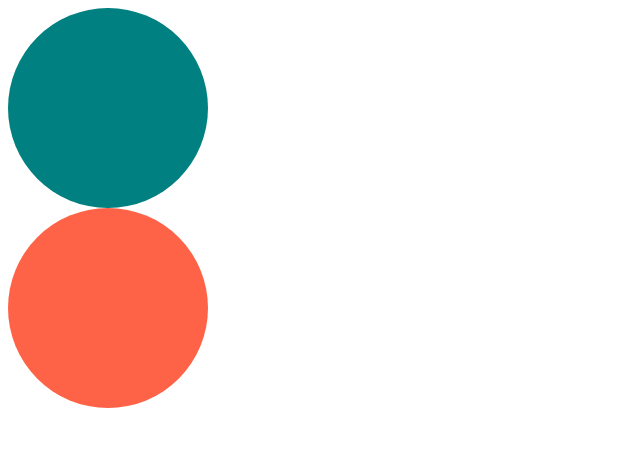
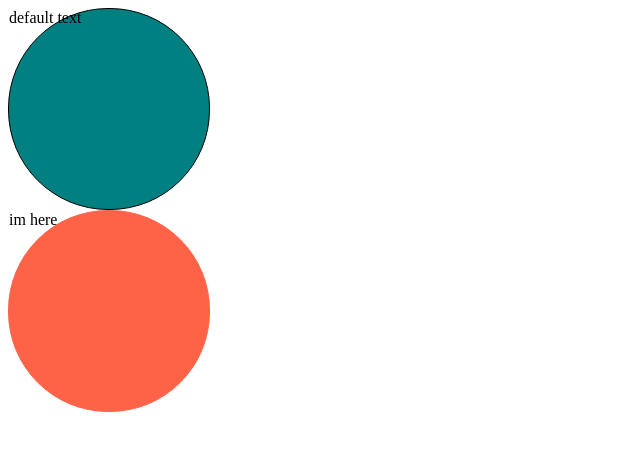
Before and after one commit to devpablokim/masterclassjs, a React (Create React App) app: page / in a window 1280 px wide. Shown: the top 450 px of the page, without its empty margins (0-640 px from the left). Built offline with nearby package versions, Linux system fonts and the light colour scheme.

Commit message:
1.0.3 Add Optional Props

```diff
--- a/src/App.tsx
+++ b/src/App.tsx
@@ -3,8 +3,8 @@
 function App() {
   return (
     <div>
-      <Circle bgColor="teal" />
-      <Circle bgColor="tomato" />
+      <Circle borderColor="black" bgColor="teal" />
+      <Circle text="im here" bgColor="tomato" />
     </div>
   );
 }
--- a/src/Circle.tsx
+++ b/src/Circle.tsx
@@ -2,6 +2,7 @@
 
 interface ContainerProps {
     bgColor: string;
+    borderColor: string;
 }
 
 const Container = styled.div<ContainerProps>`
@@ -9,15 +10,21 @@
     height: 200px;
     background-color: ${props => props.bgColor};
     border-radius: 100px;
+    border: 1px solid ${props => props.borderColor};
 `;
 
 interface CircleProps {
     bgColor: string;
     borderColor?: string;
+    text?: string;
 }
 
-function Circle({ bgColor }: CircleProps) {
-    return <Container bgColor={bgColor} />;
+function Circle({ bgColor, borderColor, text = "default text" }: CircleProps) {
+    return (
+        <Container bgColor={bgColor} borderColor={ borderColor ?? bgColor } >
+            {text}
+        </Container>
+    );
 }
 
 export default Circle;
```
